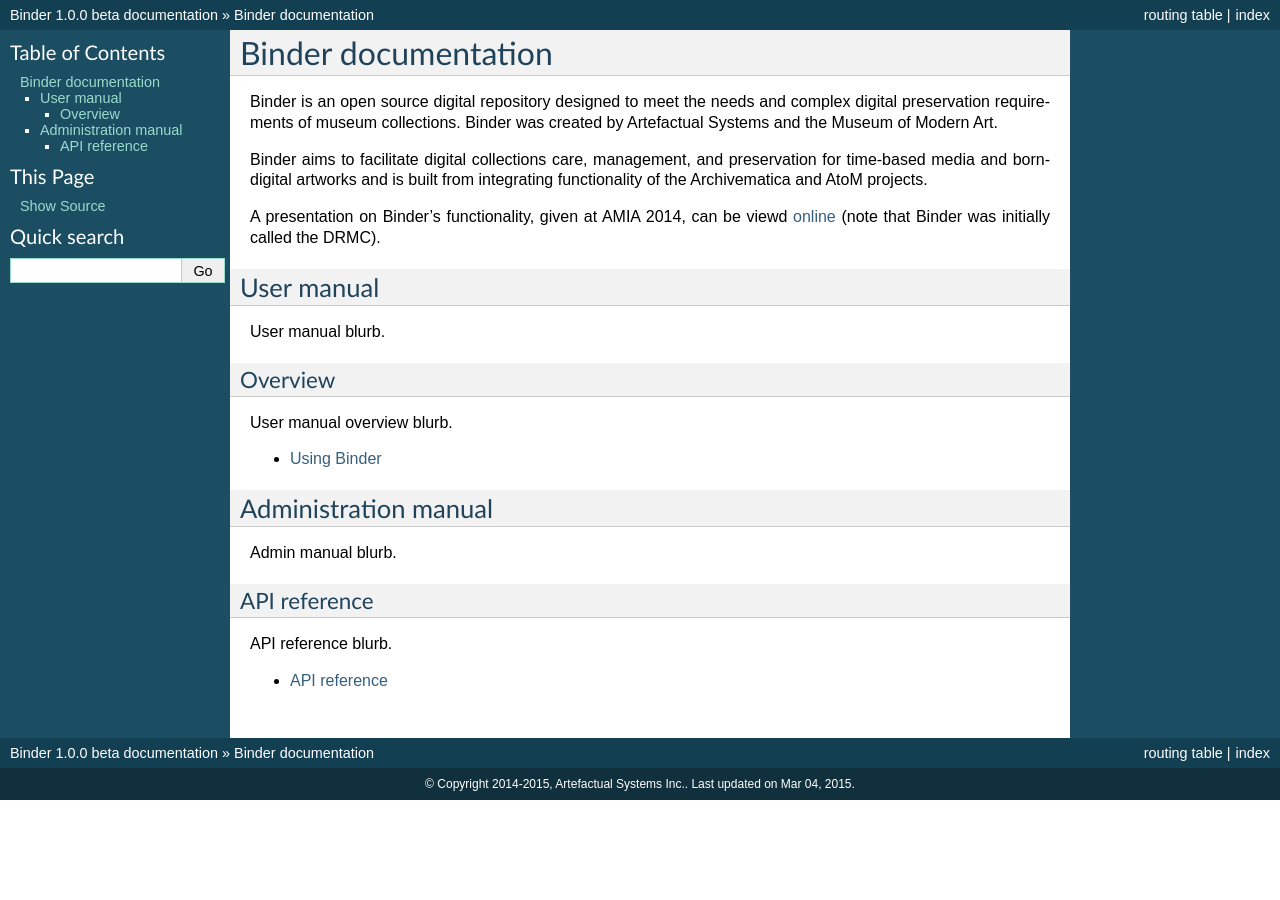
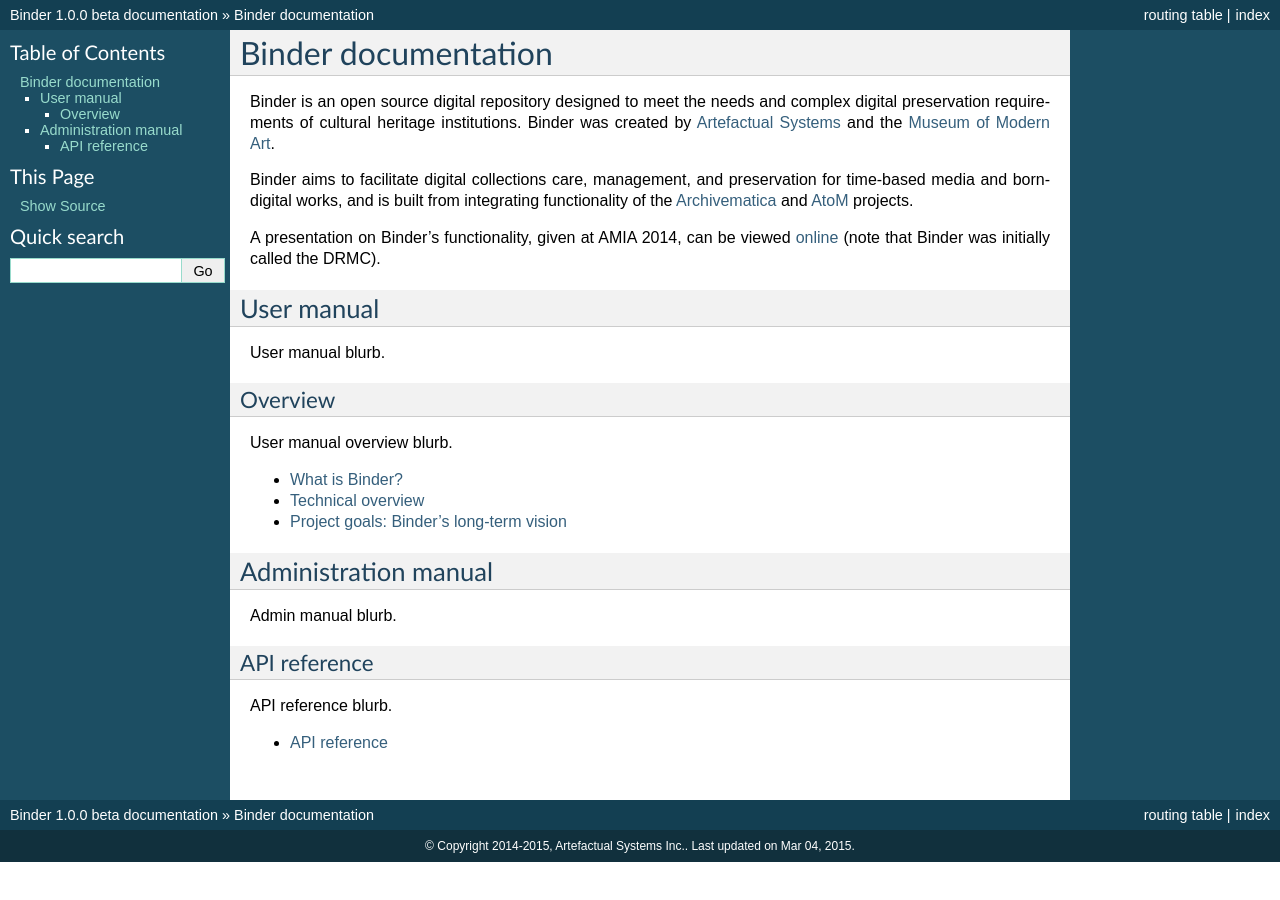
Before and after one commit to artefactual/binder-docs, a Sphinx documentation site: the page built from source/index.rst, in a window 1280 px wide. Built offline with Sphinx 7.4.7, drawn with Linux system fonts in a browser that asks for light colours; pages that are not in the unit, such as notebooks, are missing from menus.

Commit message:
clean up docs structure (index and overview)

```diff
--- a/source/index.rst
+++ b/source/index.rst
@@ -12,17 +12,22 @@
    /admin-manual/index
 
 Binder is an open source digital repository designed to meet the needs and
-complex digital preservation requirements of museum collections. Binder was
-created by Artefactual Systems and the Museum of Modern Art.
+complex digital preservation requirements of cultural heritage institutions.
+Binder was created by `Artefactual Systems <http://www.artefactual.com/>`__ and
+the `Museum of Modern Art <http://www.moma.org/>`__.
 
 Binder aims to facilitate digital collections care, management, and
-preservation for time-based media and born-digital artworks and is built
-from integrating functionality of the Archivematica and AtoM projects.
+preservation for time-based media and born-digital works, and is built
+from integrating functionality of the Archivematica_ and AtoM_ projects.
 
-A presentation on Binder's functionality, given at AMIA 2014, can be viewd
-online_ (note that Binder was initially called the DRMC).
+A presentation on Binder's functionality, given at AMIA 2014, can be viewed
+`online <https://www.youtube.com/watch?v=HPebm5nh83o>`__ (note that Binder
+was initially called the DRMC).
 
-.. _online: https://www.youtube.com/watch?v=HPebm5nh83o
+.. _Artefactual: http://www.artefactual.com/
+.. _AtoM: https://www.accesstomemory.org/
+.. _Archivematica: https://www.archivematica.org/
+.. _MoMA: http://www.moma.org/
 
 User manual
 ===========
@@ -34,7 +39,10 @@
 
 User manual overview blurb.
 
-* :doc:`Using Binder <user-manual/overview/intro>`
+* :ref:`What is Binder? <intro>`
+* :ref:`Technical overview <tech-overview>`
+* :ref:`Project goals: Binder's long-term vision <project-goals>`
+
 
 Administration manual
 =====================
--- a/source/user-manual/index.rst
+++ b/source/user-manual/index.rst
@@ -9,3 +9,5 @@
 .. toctree::
 
    overview/intro
+   overview/project-goals
+   overview/tech-overview
--- a/source/user-manual/overview/intro.rst
+++ b/source/user-manual/overview/intro.rst
@@ -1,6 +1,8 @@
-.. _user-manual-intro:
+.. _intro:
 
 Using Binder
 ============
 
 User manual intro goes here.
+
+:ref:`Back to top <intro>`
```
Also changed, not shown: source/user-manual/overview/project-goals.rst (added, +7 -0 lines), source/user-manual/overview/tech-overview.rst (added, +9 -0 lines).
